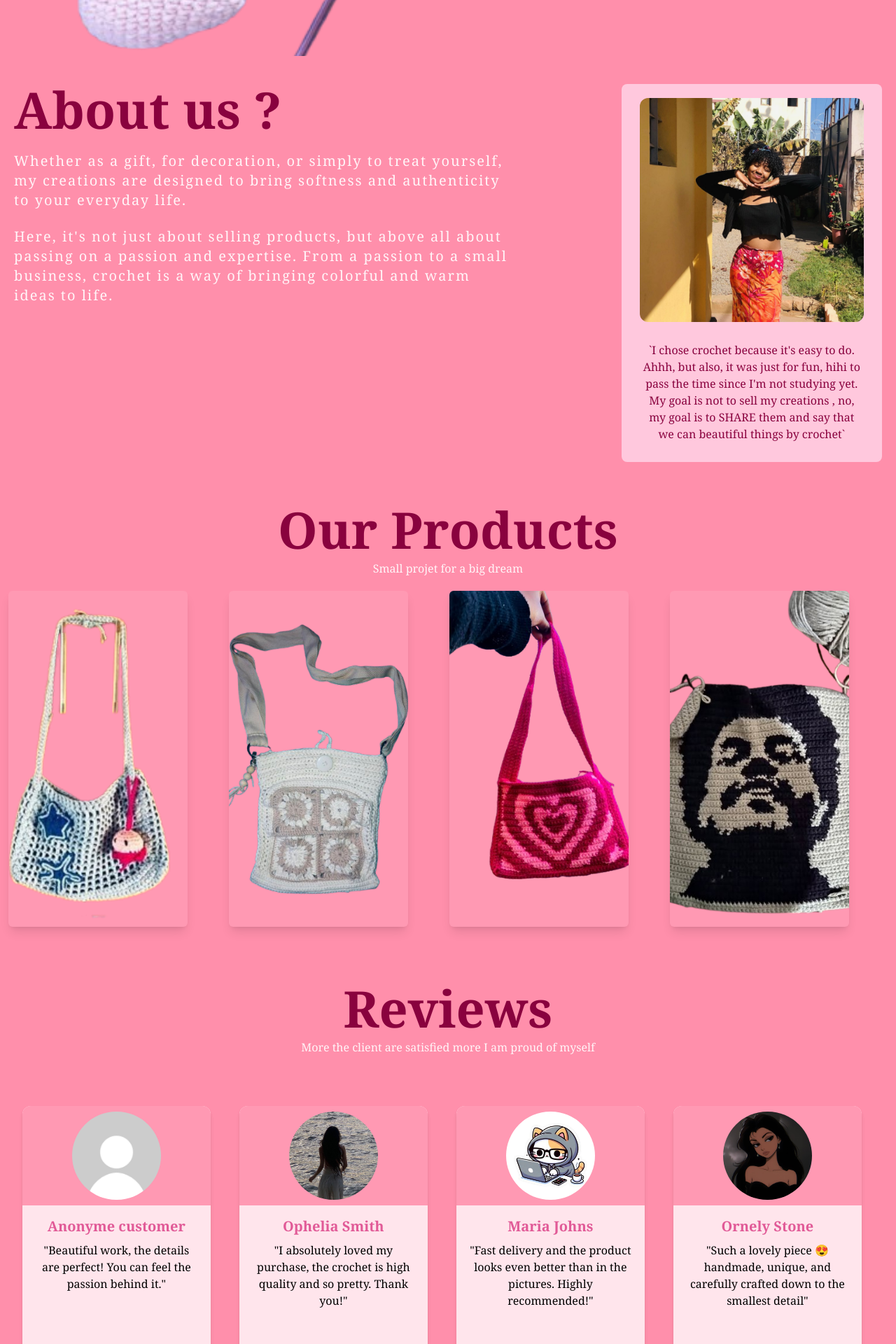
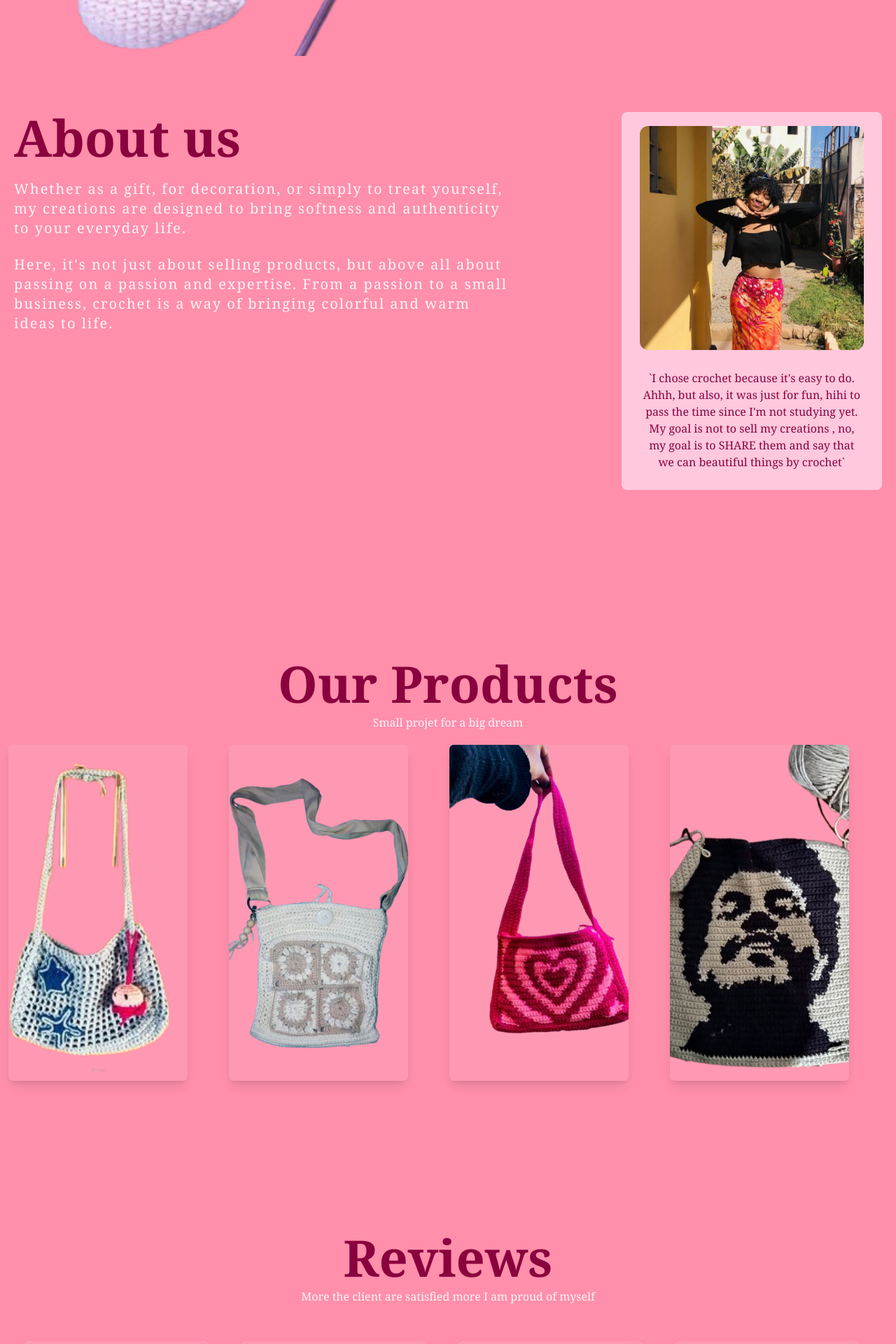
Before and after one commit to Mayah8124/RATSIMAZOA-Tapestry-Art, a React (Vite) app: page / in a window 1280 px wide. Shown: the part 680-2600 px from the top of the page at 70% size. Built offline with nearby package versions, Linux system fonts and the light colour scheme.

Commit message:
fix: correct section scroll and remove extra page height

```diff
--- a/src/App.jsx
+++ b/src/App.jsx
@@ -1,21 +1,9 @@
-import { Routes , Route } from 'react-router-dom'
-
-import Navbar from './pages/Navbar'
 import Home from './pages/Home.jsx'
-import About from './pages/About.jsx'
-import Product from './pages/Product.jsx'
-import Review from './pages/Review.jsx'
-import Contact from './pages/Contact.jsx'
 
 function App() {
   return (
     <div className='bg-initial'>
-      <Navbar />
       <Home />
-      <About />
-      <Product />
-      <Review />
-      <Contact />
     </div>
   )
 }
--- a/src/pages/About.jsx
+++ b/src/pages/About.jsx
@@ -1,11 +1,13 @@
 import creator from '../assets/creator.jpeg'
+import { forwardRef } from 'react';
 
-export default function About() {
+const About = forwardRef((props, ref) => {
     return (
+        <section ref={ref} className="min-h-screen w-full scroll-mt-15">
             <div className=" flex pt-10 px-5 pb-5">
                 <div className='w-[70vw] flex flex-col gap-6'>
                     <h1 className='text-title-primary text-7xl font-bold font-serif font-stretch-expanded'>
-                    About us ?
+                        About us
                     </h1>
                     <div  className='flex flex-col gap-6 text-white-var text-xl font-serif pr-40 tracking-widest'>
                         <p>
@@ -28,5 +30,8 @@ export default function About() {
                     </p>
                 </section>
             </div>
-    )
-}
+        </section>
+    );
+});
+
+export default About;
--- a/src/pages/Contact.jsx
+++ b/src/pages/Contact.jsx
@@ -4,7 +4,9 @@ import { FaRegCopy } from "react-icons/fa";
 import { IoIosCheckmarkCircleOutline } from "react-icons/io";
 import { useState  } from "react";
 
-export default function Contact() {
+import { forwardRef } from "react";
+
+const Contact = forwardRef((props, ref) => {
     const [textToCopy, setTextToCopy] = useState('Tapestry Art By RATSIMAZOA');
     const [numberToCopy, setNumberCopy] = useState('+261 34 61 716 62')
     const [copySuccess, setCopySuccess] = useState('');
@@ -25,6 +27,7 @@ export default function Contact() {
     };
 
     return (
+        <section ref={ref} className="w-full pt-20 ">
             <div className="bg-fourth-color grid grid-cols-3 text-title-primary font-semibold font-serif py-2">
                 {/* react icon Localisation "where to find us" */}
                 <h1 className="flex flex-row-reverse justify-center items-center gap-1">
@@ -49,5 +52,8 @@ export default function Contact() {
                     <FaFacebook className="text-title-secondary text-[30px]"/>
                 </h1>
             </div>
+        </section>
     )
-}
+});
+
+export default Contact;
--- a/src/pages/Home.jsx
+++ b/src/pages/Home.jsx
@@ -1,5 +1,31 @@
+import { useRef } from 'react';
+import Navbar from './Navbar';
+import About from './About';
+import Product from './Product';
+import Review from './Review';
+import Contact from './Contact';
+
 export default function Home() {
+    const homeRef = useRef(null);
+    const aboutRef = useRef(null);
+    const productRef = useRef(null);
+    const reviewRef = useRef(null);
+    const contactRef = useRef(null);
+
     return (
+        <>
+            <Navbar
+                refs={{
+                    home: homeRef,
+                    about: aboutRef,
+                    product: productRef,
+                    review: reviewRef,
+                    contact: contactRef,
+                }}
+            />
+
+            {/* HERO / HOME */}
+            <section ref={homeRef} className="min-h-screen">
                 <div className={`w-full h-[95vh] bg-[url('/images/bg1.png')] bg-cover bg-center`}>
                     <div className='absolute flex flex-col gap-4 top-1/5 right-0 pr-4 text-right'>
                         <h1 className="text-title-primary text-4xl font-serif font-bold">
@@ -13,5 +39,12 @@ export default function Home() {
                         </p>
                     </div>
                 </div>
-    )
-};
+            </section>
+
+            <About ref={aboutRef} />
+            <Product ref={productRef} />
+            <Review ref={reviewRef} />
+            <Contact ref={contactRef} />
+        </>
+    );
+}
--- a/src/pages/Navbar.jsx
+++ b/src/pages/Navbar.jsx
@@ -1,32 +1,31 @@
 import logo from '../assets/logo.png';
 
-export default function Navbar() {
+export default function Navbar({ refs }) {
 
-    const scrollToSection = (id) => {
-        const section = document.getElementById(id);
-        if (section) {
-            section.scrollIntoView({ behavior: 'smooth' });
-        }
-    }
-
+    const scrollTo = (ref) => {
+        ref.current?.scrollIntoView({
+            behavior: 'smooth',
+            block: 'start',
+        });
+    };
     return (
-        <div className="fixed top-0 w-full z-50">
+        <header className="fixed top-0 w-full z-50 bg-transparent">
             <div className="max-w-[1200px] mx-auto flex items-center justify-between px-4 py-2">
                 <img
                     src={logo}
                     alt="Tapestry Logo"
                     className="h-[14vh] w-auto cursor-pointer"
-                    onClick={() => scrollToSection('home')}
+                    onClick={() => scrollTo(refs.home)}
                 />
 
                 <nav className="bg-navbar-initial w-[85vw] py-3 px-7 rounded-2xl flex justify-around items-center font-serif text-ml text-title-secondary">
-                    <button onClick={() => scrollToSection('home')}>Home</button>
-                    <button onClick={() => scrollToSection('about')}>About</button>
-                    <button onClick={() => scrollToSection('product')}>Product</button>
-                    <button onClick={() => scrollToSection('review')}>Review</button>
-                    <button onClick={() => scrollToSection('contact')}>Contact</button>
+                    <button onClick={() => scrollTo(refs.home)}>Home</button>
+                    <button onClick={() => scrollTo(refs.about)}>About</button>
+                    <button onClick={() => scrollTo(refs.product)}>Product</button>
+                    <button onClick={() => scrollTo(refs.review)}>Review</button>
+                    <button onClick={() => scrollTo(refs.contact, true)}>Contact</button>
                 </nav>
             </div>
-        </div>
+        </header>
     );
 }
--- a/src/pages/Product.jsx
+++ b/src/pages/Product.jsx
@@ -3,18 +3,15 @@ import flower_bag from '../assets/done_art/flower_bag.png'
 import heart_bag from '../assets/done_art/heart_bag.png'
 import the_weeknd from '../assets/done_art/the_weeknd.png'
 
-import cat_with_yarn from '../assets/pictures/cat_with_yarn.png'
-import basket_yarn_ball from '../assets/pictures/basket_yarn_ball.png'
+import { forwardRef } from 'react';
 
-import SlideShow from '../Components/HomeComponents/SlideShow.jsx'
-
-export default function Product() {
+const Product = forwardRef((props, ref) => {
     const images = [
         summer_bag , flower_bag , heart_bag , the_weeknd
     ]
 
     return (
-        <div className='py-5'>
+        <section ref={ref} className="min-h-screen w-full scroll-mt-15">
             <div className='flex flex-col gap-2 text-center font-serif font-stretch-expanded py-5'>
                 <h3 className='text-title-primary text-7xl font-bold'>
                     Our Products
@@ -35,6 +32,8 @@ export default function Product() {
                                                             transition-transform duration-200 hover:scale-110' />
                 </div>
             </div>
-        </div>
+        </section>
     )
-}
+});
+
+export default Product;
--- a/src/pages/Review.jsx
+++ b/src/pages/Review.jsx
@@ -1,9 +1,11 @@
+import { forwardRef } from "react"
 import { customers } from "../data/customers"
 
-export default function Review() {
+const Review = forwardRef((props, ref) => {
   return (
+    <section ref={ref} className="w-full scroll-mt-15">
         <div className="py-10">
-      <div className="flex flex-col gap-2 text-center font-serif font-stretch-expanded py-5">
+            <div className="flex flex-col gap-2 text-center font-serif font-stretch-expanded">
                 <h1 className="text-title-primary text-7xl font-bold">
                     Reviews
                 </h1>
@@ -37,5 +39,8 @@ export default function Review() {
                 ))}
             </div>
         </div>
+    </section>
   )
-}
+});
+
+export default Review;
```
Lines whose indentation alone changed are shown as unchanged.
